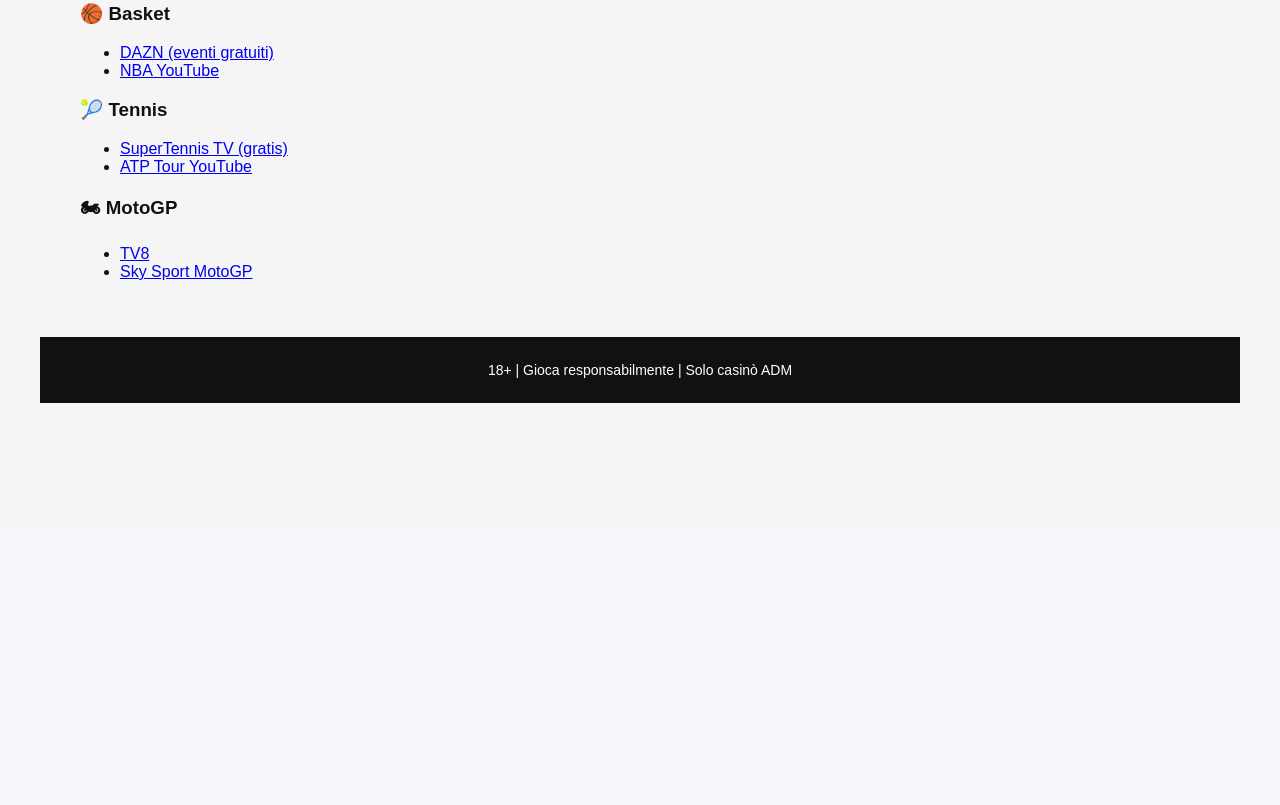
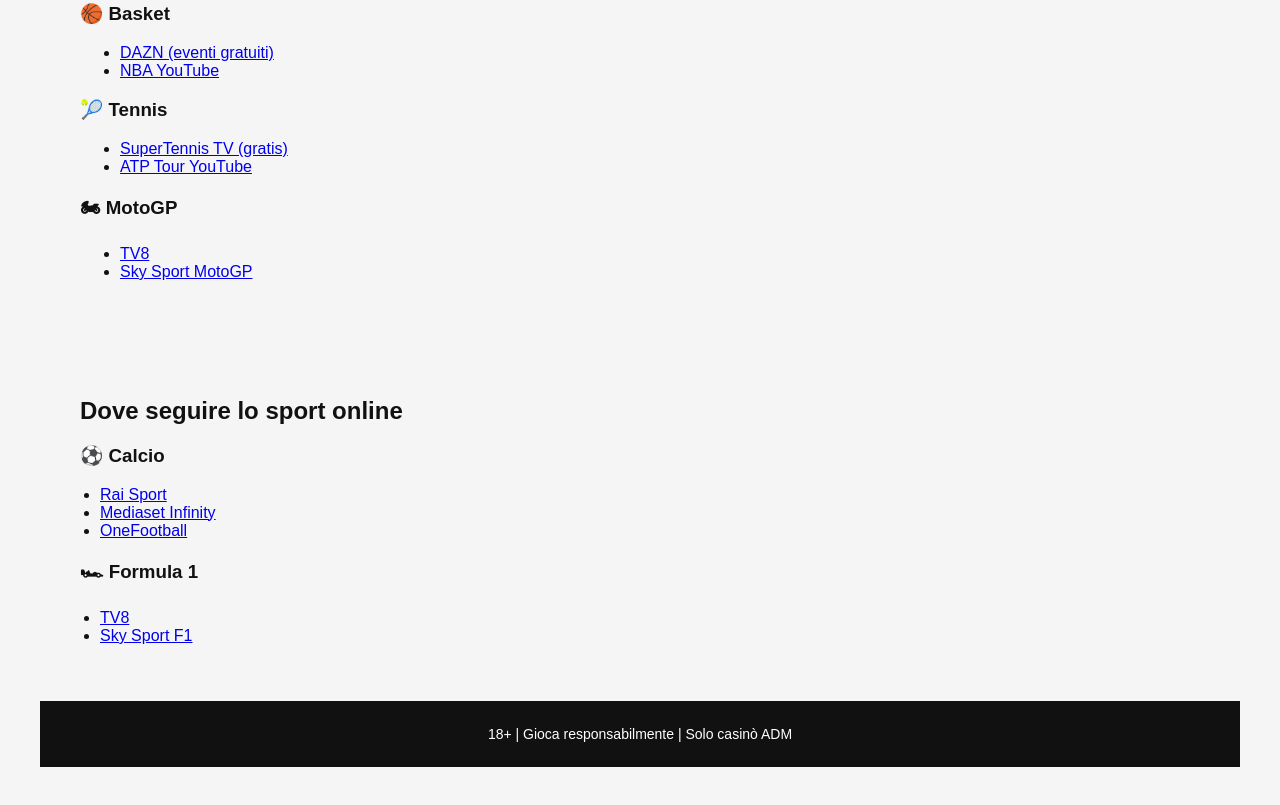
Before and after one commit to antomada00/Gioco-online-ADM, a plain HTML site: page index.html in a window 1280 px wide. Shown: the part 733-1538 px from the top of the page. Before the commit the page ends 1256 px from the top, so only its background shows below. Drawn offline with Linux system fonts and the light colour scheme.

Commit message:
Update index.html

```diff
--- a/index.html
+++ b/index.html
@@ -3,6 +3,7 @@
   <link rel="stylesheet" href="assets/css/sport.css">
 <title>Guida Casinò Online ADM</title>
 <link rel=stylesheet href=assets/css/style.css>
+  <link rel="stylesheet" href="assets/css/sport-links.css">
 </head>
 <body>
 <header><nav>
@@ -50,7 +51,20 @@
     <li><a href="https://www.youtube.com/@SkySportMotoGP" target="_blank">Sky Sport MotoGP</a></li>
   </ul>
 </section>
-
+<section class="sport-links">
+  <h2>Dove seguire lo sport online</h2>
+  <h3>⚽ Calcio</h3>
+  <ul>
+    <li><a href="https://www.raiplay.it/raiplay/dirette/raisport" target="_blank">Rai Sport</a></li>
+    <li><a href="https://www.mediasetplay.mediaset.it/" target="_blank">Mediaset Infinity</a></li>
+    <li><a href="https://onefootball.com/it" target="_blank">OneFootball</a></li>
+  </ul>
+  <h3>🏎 Formula 1</h3>
+  <ul>
+    <li><a href="https://www.tv8.it/streaming" target="_blank">TV8</a></li>
+    <li><a href="https://www.youtube.com/@SkySportF1" target="_blank">Sky Sport F1</a></li>
+  </ul>
+</section>
 <footer>18+ | Gioca responsabilmente | Solo casinò ADM</footer>
   <section style="padding:40px; background:#f5f5f5">
 </body></html>
```
